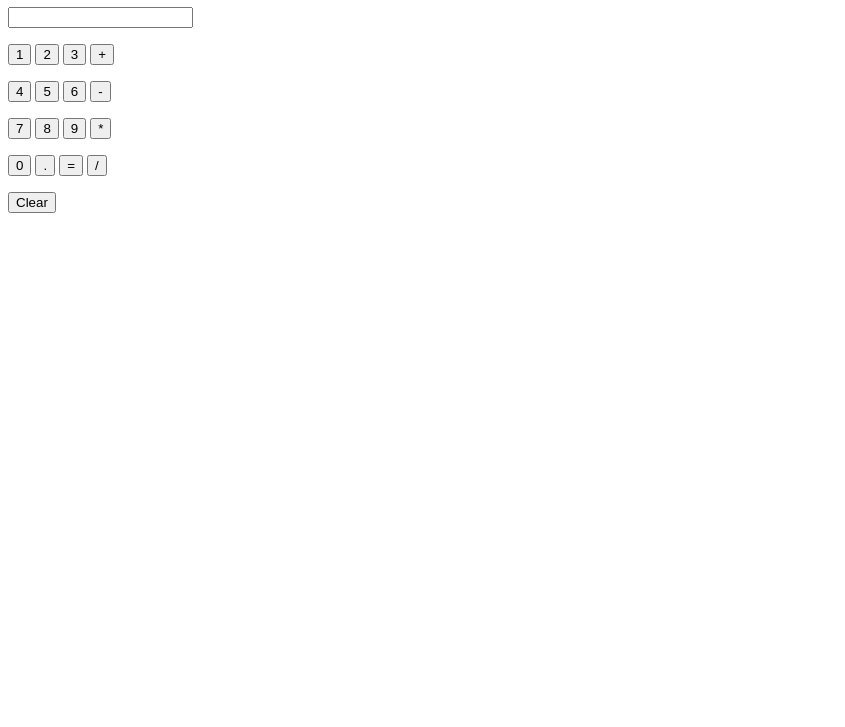
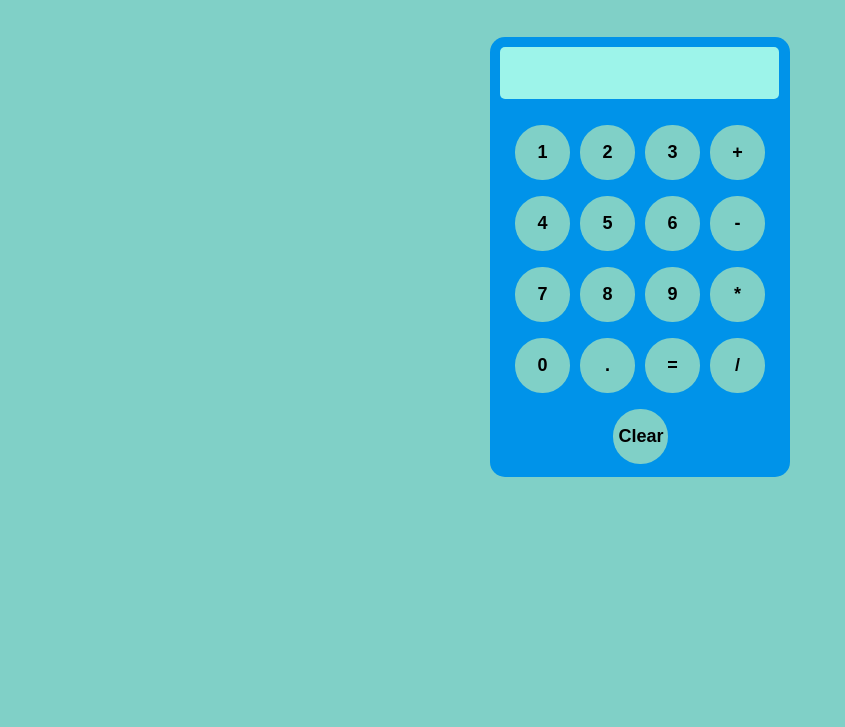
Before and after one commit to muminDev/calculator, a plain HTML site: page index.html in a window 1280 px wide. Shown: the part 73-800 px from the top of the page, without its empty margins (0-845 px from the left). Drawn offline with Linux system fonts and the light colour scheme.

Commit message:
calculator has been styled with some css code

```diff
--- a/index.html
+++ b/index.html
@@ -4,42 +4,48 @@
   <meta charset="UTF-8">
   <meta name="viewport" content="width=device-width, initial-scale=1.0">
   <link rel="stylesheet" href="style.css">
-  <title>Document</title>
+  <title>Calculator</title>
 </head>
 <body>
   <h1>Simple Calculator</h1>
-  <input type="text" id="display" readonly>
-  <p>
+  <div class="main-area">
+    <input
+      class="text-area"
+      type="text"
+      id="display"
+      title="text area for values"
+      readonly>
+    <p  class="button-row">
       <button onclick="appendToDisplay('1')">1</button>
       <button onclick="appendToDisplay('2')">2</button>
       <button onclick="appendToDisplay('3')">3</button>
       <button onclick="appendToDisplay('+')">+</button>
     </p>
 
-  <p>
+    <p class="button-row">
       <button onclick="appendToDisplay('4')">4</button>
       <button onclick="appendToDisplay('5')">5</button>
       <button onclick="appendToDisplay('6')">6</button>
       <button onclick="appendToDisplay('-')">-</button>
     </p>
 
-  <p>
+    <p class="button-row">
       <button onclick="appendToDisplay('7')">7</button>
       <button onclick="appendToDisplay('8')">8</button>
       <button onclick="appendToDisplay('9')">9</button>
       <button onclick="appendToDisplay('*')">*</button>
     </p>
 
-  <p>
+    <p class="button-row">
       <button onclick="appendToDisplay('0')">0</button>
       <button onclick="appendToDisplay('.')">.</button>
       <button onclick="calculateResult()">=</button>
       <button onclick="appendToDisplay('/')">/</button>
     </p>
-
-  <p>
-    <button onclick="clearDisplay()">Clear</button>
+    <p class="button-row">
+      <button onclick="clearDisplay()" class="clear">Clear</button>
     </p>
+  </div>
   <script src="script.js"></script>
 </body>
 </html>
--- a/style.css
+++ b/style.css
@@ -0,0 +1,55 @@
+/* Google fonts */
+@import url('https://fonts.googleapis.com/css2?family=Lexend+Deca:wght@100;300;400&display=swap');
+
+body {
+  font-family: Arial, Helvetica, sans-serif;
+  margin: 0px;
+  background-color: #80D0C7;
+  display: flex;
+  flex-direction: column;
+  align-items: center;
+  justify-content: center;
+}
+
+.main-area {
+  margin-top: 30px;
+  border-radius: 15px;
+  background-color: #0093E9;
+  width: 300px;
+  height: 440px;
+}
+
+.text-area {
+  background-color: #9df4ea;
+  outline: none;
+  font-family: 'Lexend Deca', sans-serif;
+  font-weight: 700;
+  font-size: 30px;
+  width: 275px;
+  height: 50px;
+  border-radius: 5px;
+  border: none;
+  margin: 10px;
+}
+
+.button-row {
+  display: flex;
+  justify-content: center;
+  align-items: center;
+}
+
+.button-row > button {
+  background-color: #80D0C7;
+  border: none;
+  border-radius: 27px;
+  margin:  0px 5px;
+  width: 55px;
+  height: 55px;
+  font-size: 18px;
+  font-weight: 700;
+
+}
+
+.button-row > button:hover {
+  background-color: #a8f8f0;
+}
```
Lines whose indentation alone changed are shown as unchanged.
